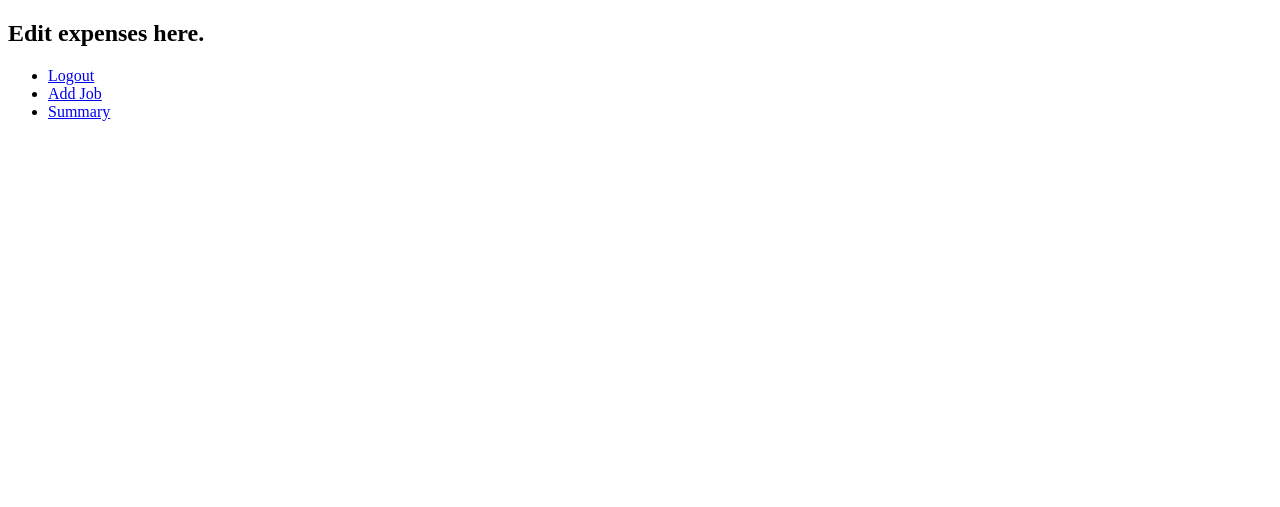
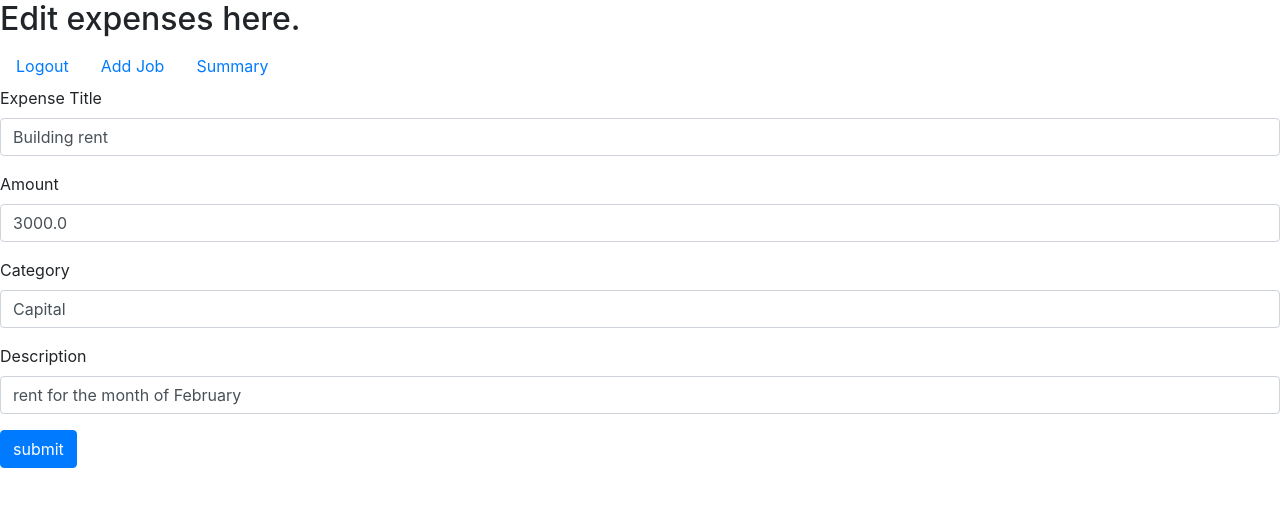
Before and after one commit to kishorpan2/capstone, a Django app: page /edit/10 in a window 1280 px wide. Shown: the top 507 px of the page. Run offline with Django 4.2, Linux system fonts and the light colour scheme; data comes from the database, SQL or seed files in the repository; both versions use the stored data as it was after the commit; some libraries are stand-ins or nearby versions.

Commit message:
addind requirements.txt

```diff
--- a/django/pyvenv.cfg
+++ /dev/null
@@ -1,3 +0,0 @@
-home = /Library/Frameworks/Python.framework/Versions/3.10/bin
-include-system-site-packages = false
-version = 3.10.2
--- a/main/templates/editexpense.html
+++ b/main/templates/editexpense.html
@@ -4,6 +4,11 @@
     <meta charset="UTF-8">
     <meta http-equiv="X-UA-Compatible" content="IE=edge">
     <meta name="viewport" content="width=device-width, initial-scale=1.0">
+    <link rel="icon" type="image/x-icon" href="favicon.ico">
+    <link rel="stylesheet" href="https://stackpath.bootstrapcdn.com/bootstrap/4.1.3/css/bootstrap.min.css"
+        integrity="sha384-MCw98/SFnGE8fJT3GXwEOngsV7Zt27NXFoaoApmYm81iuXoPkFOJwJ8ERdknLPMO" crossorigin="anonymous">
+    <link rel="stylesheet" href="https://pro.fontawesome.com/releases/v5.10.0/css/all.css"
+        integrity="sha384-AYmEC3Yw5cVb3ZcuHtOA93w35dYTsvhLPVnYs9eStHfGJvOvKxVfELGroGkvsg+p" crossorigin="anonymous"/>
     <title>Edit job</title>
 </head>
 <body>
@@ -31,6 +36,33 @@
         </ul>
 
         </hr>
+        <div class="wrapper justify-content-center">
+            <form action="/process_edit" method="post">
+                {%csrf_token%}
+                <input value="{{expense.id}}" type="hidden" name="id">
+                <div class="form-group">
+                    <label for="expenseTitle"> Expense Title</label>
+                    <input type="text" name="expenseTitle" value="{{expense.expenseTitle}}"id ="expenseTitle" class="form-control" required />
+                </div>
+                <div class="form-group">
+                    <label> Amount</label>
+                    <input type="number" name="amount" value="{{expense.amount}}"class="form-control" required />
+                </div>
+                <div class="form-group">
+                    <label for="category">Category</label>
+                    <input type="text" name="category" value="{{expense.category}}"class="form-control" required />
+                </div>
+                <div class="form-group">
+                    <label for="description"> Description</label>
+                    <!-- <textarea type="text" value="{{expense.description}}" name="description"id="comments" rows="10" cols="30" class="form-control"> -->
+                    <input type="text" value="{{expense.description}}" class="form-control" name="description" id="description" required>
+                    </input>
+
+                </div>
+                <input class="btn btn-primary mb-2" type="submit" value="submit" >
+                <input name="expense_id" value="{{expense.id}}" type="hidden">
+            </form>
+            </div>
 
 
 </body>
--- a/main/urls.py
+++ b/main/urls.py
@@ -12,4 +12,5 @@ urlpatterns = [
     path('expenses/<int:expense_id>',views.one_expense),
     path('delete/<int:expense_id>',views.delete),
     path('edit/<int:expense_id>',views.editexpense),
+    path('process_edit',views.process_edit),
 ]
--- a/main/views.py
+++ b/main/views.py
@@ -65,6 +65,15 @@ def process_expense(request):
     submitter=my_user
     )
     return redirect(f'/expenses/{new_expense.id}')
+def process_edit(request):
+    expense_id=request.POST['expense_id']
+    edit_expense= Expense.objects.get(id=expense_id)
+    edit_expense.expenseTitle=request.POST['expenseTitle']
+    edit_expense.amount=request.POST['amount']
+    edit_expense.status=request.POST['category']
+    edit_expense.description=request.POST['description']
+    edit_expense.save()
+    return redirect('/summary')
 
 def one_expense(request,expense_id):
     context={
--- a/requirements.txt
+++ b/requirements.txt
@@ -1,8 +1,7 @@
 asgiref==3.5.0
 bcrypt==3.2.0
 cffi==1.15.0
-Django==2.2
+Django==4.0.3
 pycparser==2.21
-pytz==2021.3
 six==1.16.0
 sqlparse==0.4.2
```
Also changed, not shown: db.sqlite3, 10 other files.
